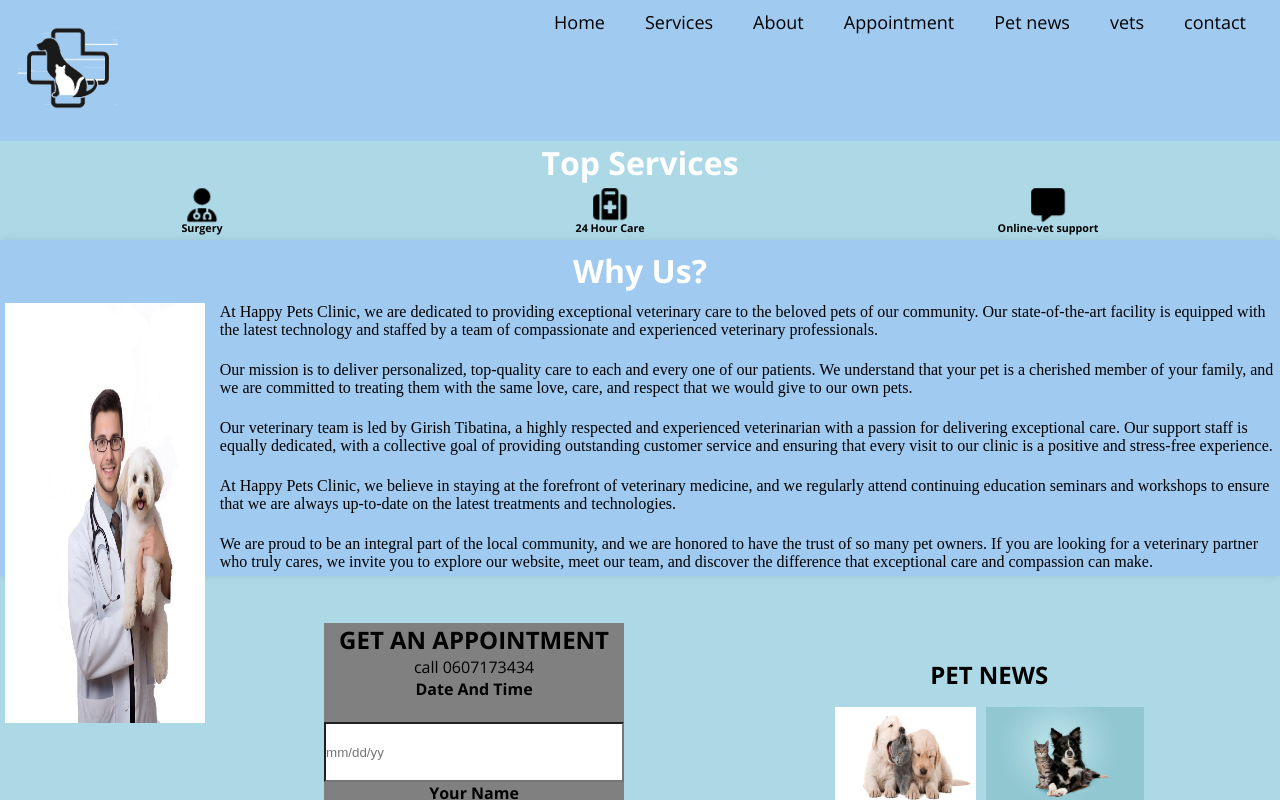
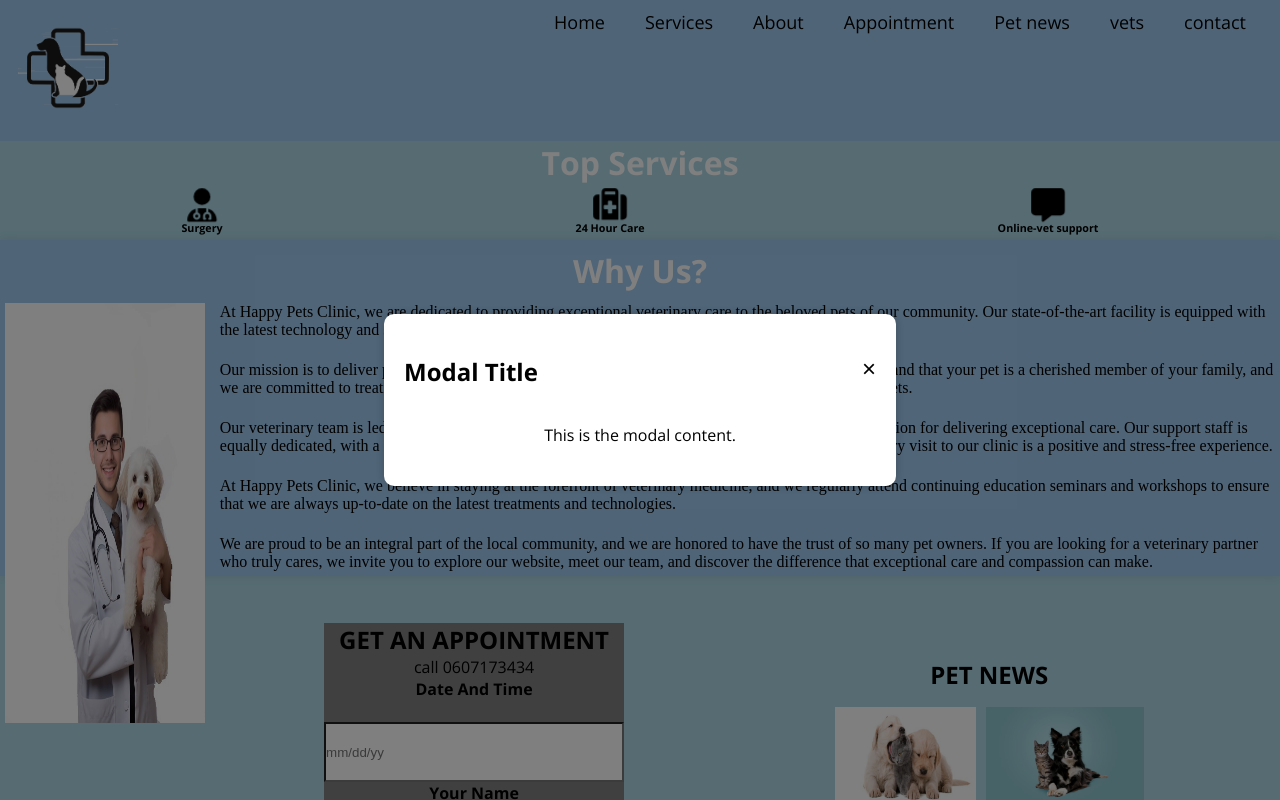
Before and after one commit to Jirish007/Animal-clinic, a React (Create React App) app: page / in a window 1280 px wide. Both pictures are taken after a click on the picture 905 px from the left and 756 px from the top of the page. Shown: the top 800 px of the page. Built offline with nearby package versions, Linux system fonts and the light colour scheme; a web font is replaced by a local one.

Commit message:
Added modal

```diff
--- a/public/index.html
+++ b/public/index.html
@@ -7,9 +7,16 @@
     <meta name="theme-color" content="#000000" />
     <meta
       name="description"
-      content="Web site created using create-react-app"
+      content="Welcome to Happy Pets Clinic a highly mentioned public clinic where we put top priority in the ensurance of your pet's health.
+      We are proud to say that over 1000 pet owner's are satisfied with the services we offer which are affordable while ensuring your pet's health.
+      Started in May 29 2004 by it's founder Girish Tibatina,having a desire for pet owners to receive affordable yet quality healthcare for their pets drove the young 20 year old in building Happy Pets Clinic.
+
+      "
     />
-
+    <meta
+    name="keywords"
+    content="animal clinic, happy pets clinic,Girish Tibatina,pet surgery, pet 24 hour care"
+  />
 
     <link rel="manifest" href="%PUBLIC_URL%/manifest.json" />
     <link rel="preconnect" href="https://fonts.googleapis.com">
--- a/src/components/News.js
+++ b/src/components/News.js
@@ -4,53 +4,39 @@ import image40 from './images/dogs.jpg'
 
 import { useState } from 'react';
 function News() {
-    const [isOpen1, setIsOpen1] = useState(false);
+  const [isOpen, setIsOpen] = useState(false);
 
-const handleClick1 = () => {
+  const handleOpen = () => {
+    setIsOpen(true);
+  };
 
-  setIsOpen1(true);
-};
+  const handleClose = () => {
+    setIsOpen(false);
+  };
 
-const handleClose1 = () => {
-  setIsOpen1(false);
-};
-const [isOpen2, setIsOpen2] = useState(false);
-
-    const handleClick2 = () => {
-      setIsOpen2(true);
-    };
-
-    const handleClose2 = () => {
-      setIsOpen2(false);
-    };
 
 
     return(
 <>
 <div className='news_container' id='section5'>
 <h2>PET NEWS</h2>
-<div className='franchise'>
-{isOpen1 && (
-        <div className="popup1">
-          <div className="popup1-content">
-            <span className="close1" onClick={handleClose1}>
-              &times;
-            </span>
-            <p>hvbhvkkjbkjb</p>
+<div>
+{isOpen && (
+        <div className="modal-overlay">
+          <div className="modal-content">
+            <div className="modal-header">
+              <h2>Modal Title</h2>
+              <button className="close-button" onClick={handleClose}>
+                &times;
+              </button>
+            </div>
+            <div className="modal-body">
+              <p>This is the modal content.</p>
+            </div>
           </div>
         </div>
       )}
 
-{isOpen2 && (
-        <div className="popup2">
-          <div className="popup2-content">
-            <span className="close2" onClick={handleClose2}>
-              &times;
-            </span>
-            <p>Popup text goes here...</p>
-          </div>
-        </div>
-      )}
 </div>
 
 
@@ -58,14 +44,14 @@ const [isOpen2, setIsOpen2] = useState(false);
 
 <div className='news_main_articles'>
 <section>
-    <p><img src={image40} onClick={handleClick1}
+    <p><img src={image40} onClick={handleOpen}
         style={{ cursor: 'pointer' }}
 ></img></p>
     <p><h4><a href='#'>While some dogs tend to be</a></h4></p>
     <cite>June 12</cite>
 </section>
 <section>
-<p><img src={image50} onClick={handleClick2}
+<p><img src={image50}
         style={{ cursor: 'pointer' }}></img></p>
    <p> <h4><a href='#'>How to train your pet at home?</a></h4></p>
     <cite>June 13</cite>
--- a/src/index.css
+++ b/src/index.css
@@ -255,65 +255,41 @@ padding: 0.2rem;
     height: 100px;
 }
 
-.popup1 {
+.modal-overlay {
     position: fixed;
     top: 0;
     left: 0;
     width: 100%;
     height: 100%;
     background-color: rgba(0, 0, 0, 0.5);
-    display: none;
+    display: flex;
+    justify-content: center;
+    align-items: center;
   }
 
-  .popup1-content {
-    position: absolute;
-    top: 50%;
-    left: 50%;
-    transform: translate(-50%, -50%);
+  .modal-content {
+    width: 40%;
     background-color: #fff;
     padding: 20px;
-    border: 1px solid #ddd;
-    width: 50%;
+    border-radius: 10px;
+    box-shadow: 0 0 10px rgba(0, 0, 0, 0.2);
   }
 
-
-  .popup2 {
-    position: fixed;
-    top: 0;
-    left: 0;
-    width: 100%;
-    height: 100%;
-    background-color: rgba(0, 0, 0, 0.5);
-    display: none;
+  .modal-header {
+    display: flex;
+    justify-content: space-between;
+    align-items: center;
   }
-
-  .popup2-content {
-    position: absolute;
-    top: 50%;
-    left: 50%;
-    transform: translate(-50%, -50%);
-    background-color: #fff;
-    padding: 20px;
-    border: 1px solid #ddd;
-    width: 50%;
-  }
-
-  .close1 {
-    position: absolute;
-    top: 10px;
-    right: 10px;
+  .close-button {
+    background-color: transparent;
+    border: none;
     font-size: 24px;
     cursor: pointer;
   }
 
-  .close2 {
-    position: absolute;
-    top: 10px;
-    right: 10px;
-    font-size: 24px;
-    cursor: pointer;
+  .modal-body {
+    padding: 20px;
   }
-
 
 /*THIS SECTION IS FOR THE DOG GALLERY*/
 
```
